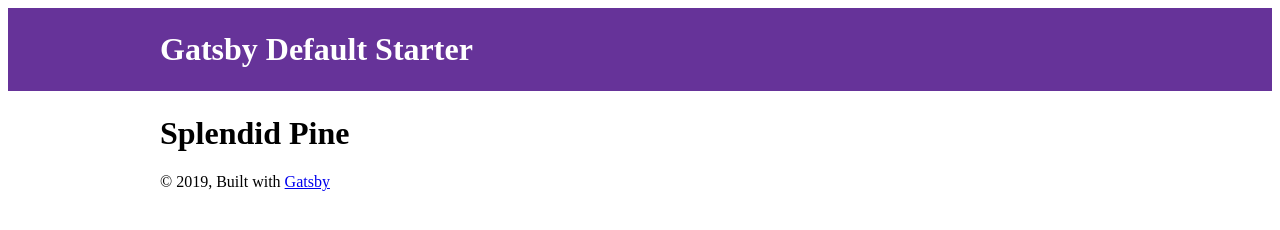
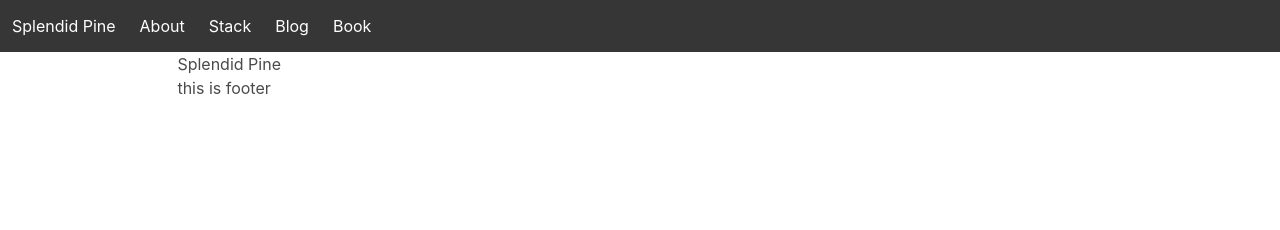
Before and after one commit to ucinae/splendid-pine, a Gatsby site: page / in a window 1280 px wide. Built offline with nearby package versions, Linux system fonts and the light colour scheme; Gatsby itself is replaced by a stand-in of ours.

Commit message:
change Header.js and make Footer.js

```diff
--- a/gatsby-config.js
+++ b/gatsby-config.js
@@ -1,8 +1,8 @@
 module.exports = {
   siteMetadata: {
-    title: `Gatsby Default Starter`,
-    description: `Kick off your next, great Gatsby project with this default starter. This barebones starter ships with the main Gatsby configuration files you might need.`,
-    author: `@gatsbyjs`,
+    title: `Splendid Pine`,
+    description: `dev blog start`,
+    author: `@hansol`,
   },
   plugins: [
     `gatsby-plugin-react-helmet`,
--- /dev/null
+++ b/src/components/Footer.js
@@ -0,0 +1,11 @@
+import React from 'react'
+
+const Footer = () => {
+  return (
+    <div>
+      this is footer
+    </div>
+  )
+}
+
+export default Footer
--- a/src/components/header.js
+++ b/src/components/header.js
@@ -2,34 +2,40 @@
 import PropTypes from "prop-types"
 import React from "react"
 
-const Header = ({ siteTitle }) => (
-  <header
-    style={{
-      background: `rebeccapurple`,
-      marginBottom: `1.45rem`,
-    }}
-  >
-    <div
-      style={{
-        margin: `0 auto`,
-        maxWidth: 960,
-        padding: `1.45rem 1.0875rem`,
-      }}
+import "../styles/index.scss"
+
+const Header = ({ siteTitle }) => {
+  return (
+  <header>
+    <nav
+      className="navbar is-dark"
+      role="navigation"
+      aria-label="main navigation"
     >
-      <h1 style={{ margin: 0 }}>
-        <Link
-          to="/"
-          style={{
-            color: `white`,
-            textDecoration: `none`,
-          }}
-        >
-          {siteTitle}
-        </Link>
-      </h1>
-    </div>
+      <Link className="navbar-brand" to="/">
+        <div className="navbar-item">{siteTitle}</div>
+      </Link>
+
+      <div id="blogCategory" className="navbar-menu">
+        <div className="navbar-start">
+          <Link className="navbar-item" to="/about">
+            About
+          </Link>
+          <Link className="navbar-item" to="/stack">
+            Stack
+          </Link>
+          <Link className="navbar-item" to="/blog">
+            Blog
+          </Link>
+          <Link className="navbar-item" to="/book">
+            Book
+          </Link>
+        </div>
+      </div>
+    </nav>
   </header>
-)
+  )
+}
 
 Header.propTypes = {
   siteTitle: PropTypes.string,
--- a/src/components/layout.js
+++ b/src/components/layout.js
@@ -9,7 +9,8 @@
 import PropTypes from "prop-types"
 import { StaticQuery, graphql } from "gatsby"
 
-import Header from "./header"
+import Header from "./Header"
+import Footer from "./Footer";
 
 const Layout = ({ children }) => (
   <StaticQuery
@@ -34,11 +35,7 @@
           }}
         >
           <main>{children}</main>
-          <footer>
-            © {new Date().getFullYear()}, Built with
-            {` `}
-            <a href="https://www.gatsbyjs.org">Gatsby</a>
-          </footer>
+          <Footer />
         </div>
       </>
     )}
--- a/src/pages/index.js
+++ b/src/pages/index.js
@@ -2,6 +2,7 @@
 
 import Layout from "../components/layout"
 import SEO from "../components/seo"
+
 
 const IndexPage = () => (
   <Layout>
--- /dev/null
+++ b/src/styles/index.scss
@@ -0,0 +1 @@
+@import '../../node_modules/bulma/bulma.sass'
```
